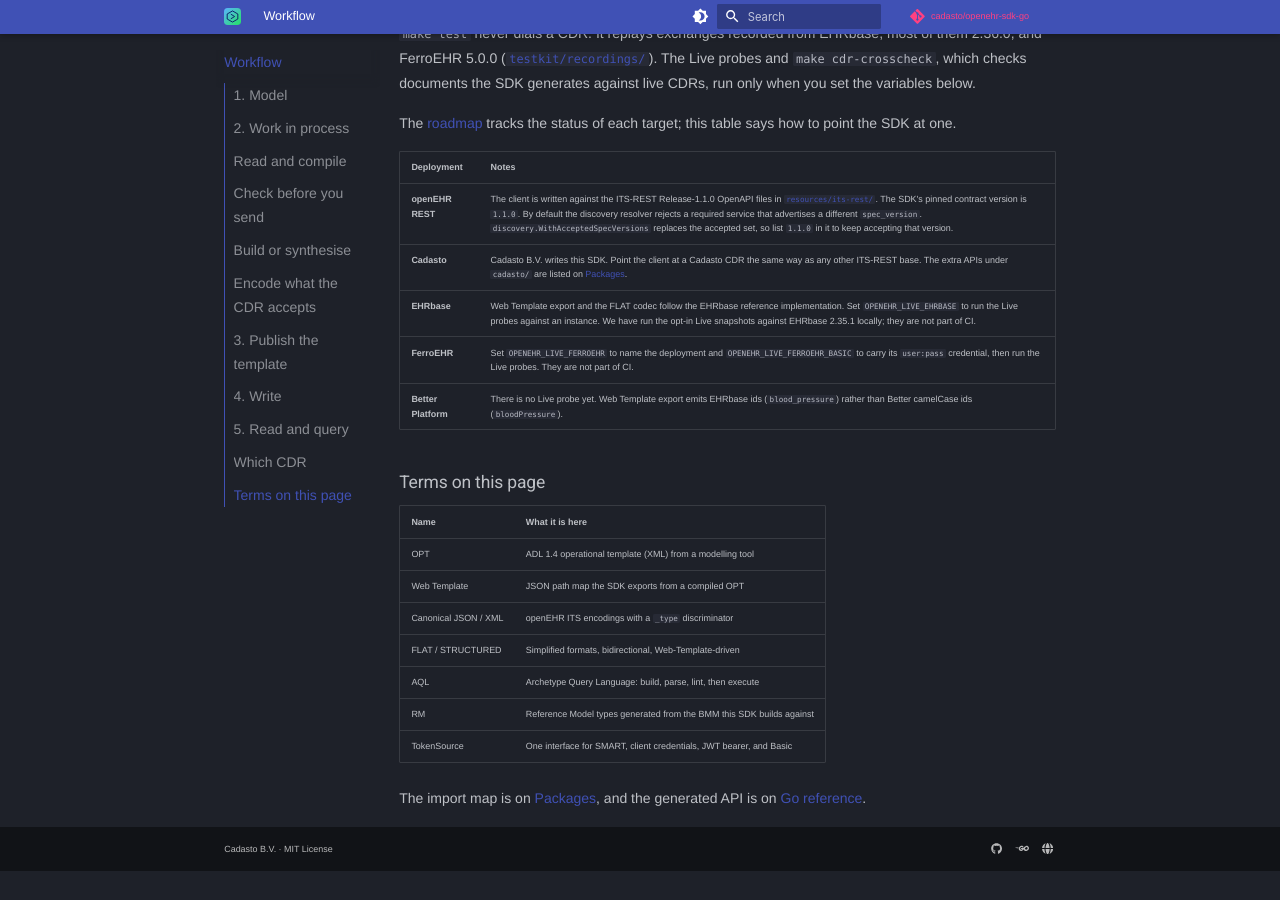
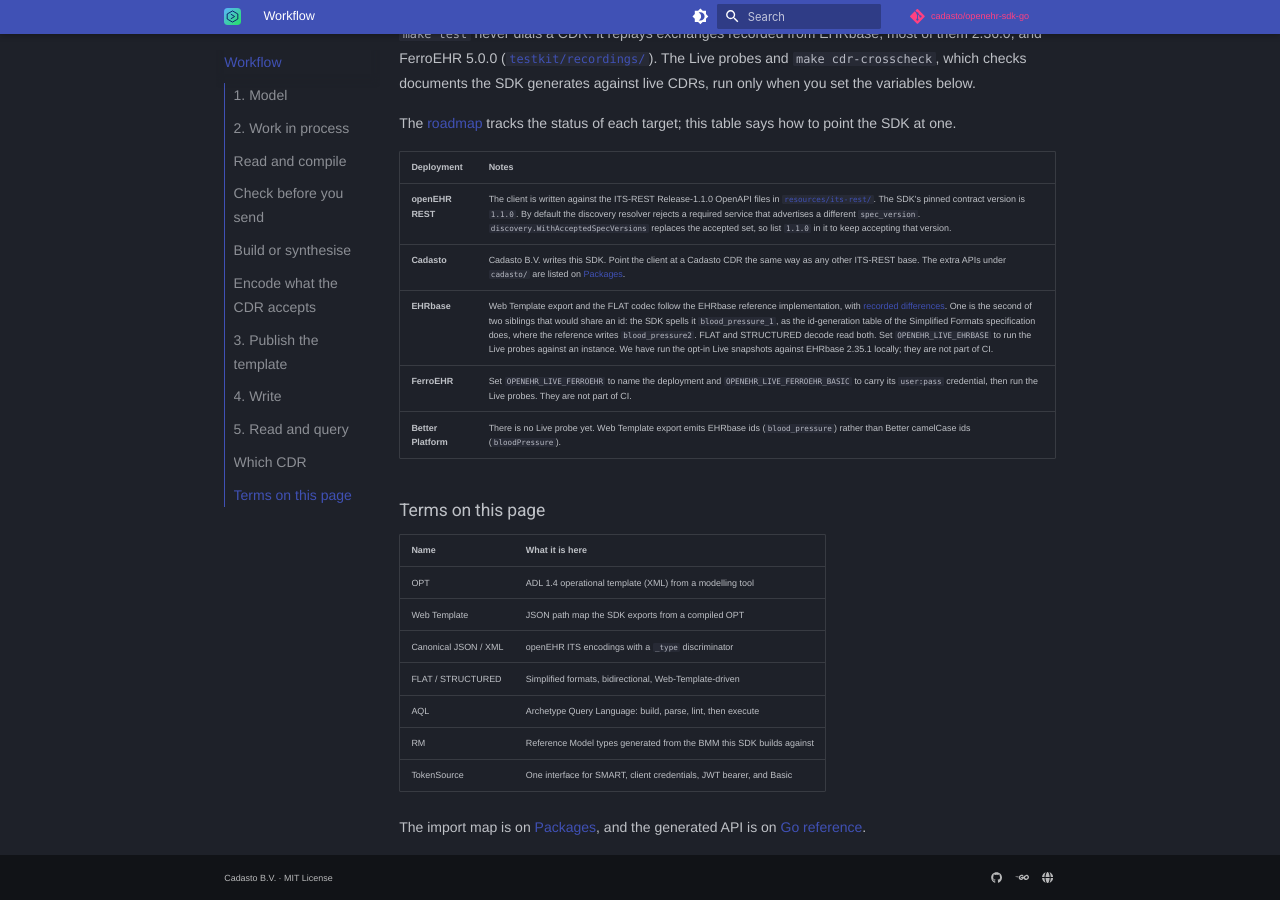
Before and after one commit to Cadasto/openehr-sdk-go, an MkDocs documentation site: the page built from pages/workflow.md, in a window 1280 px wide and 900 px high, scrolled down 2241 px. Built offline with MkDocs 1.6.1 and Material for MkDocs 9.7.7, drawn with Linux system fonts in a browser that asks for light colours; nearby versions of some CDN libraries; library files that are not in the unit come from our copies; plug-ins that fetch from the network failed and are left out; comment, search, counter and statistics services are not loaded; before the commit the page ends 3112 px from its top, so only the background shows below that.

Commit message:
docs(pages): say the duplicate-sibling id departs from the EHRbase reference
The workflow page's EHRbase row said Web Template export and the FLAT codec
follow the reference. They do, with recorded differences, and one now shows in
the keys of any template with two siblings that share an id: the SDK writes
blood_pressure_1 where the reference writes blood_pressure2. Decode reads both.

Assisted-by: Claude Code (claude-opus-5-5)

```diff
--- a/pages/workflow.md
+++ b/pages/workflow.md
@@ -164,7 +164,7 @@ tracks the status of each target; this table says how to point the SDK at one.
 |---|---|
 | **openEHR REST** | The client is written against the ITS-REST Release-1.1.0 OpenAPI files in [`resources/its-rest/`](https://github.com/cadasto/openehr-sdk-go/blob/main/resources/its-rest/README.md). The SDK's pinned contract version is `1.1.0`. By default the discovery resolver rejects a required service that advertises a different `spec_version`. `discovery.WithAcceptedSpecVersions` replaces the accepted set, so list `1.1.0` in it to keep accepting that version. |
 | **Cadasto** | Cadasto B.V. writes this SDK. Point the client at a Cadasto CDR the same way as any other ITS-REST base. The extra APIs under `cadasto/` are listed on [Packages](packages.md#cadasto-extras). |
-| **EHRbase** | Web Template export and the FLAT codec follow the EHRbase reference implementation. Set `OPENEHR_LIVE_EHRBASE` to run the Live probes against an instance. We have run the opt-in Live snapshots against EHRbase 2.35.1 locally; they are not part of CI. |
+| **EHRbase** | Web Template export and the FLAT codec follow the EHRbase reference implementation, with [recorded differences](https://github.com/cadasto/openehr-sdk-go/blob/main/openehr/template/webtemplate/deviations.md). One is the second of two siblings that would share an id: the SDK spells it `blood_pressure_1`, as the id-generation table of the Simplified Formats specification does, where the reference writes `blood_pressure2`. FLAT and STRUCTURED decode read both. Set `OPENEHR_LIVE_EHRBASE` to run the Live probes against an instance. We have run the opt-in Live snapshots against EHRbase 2.35.1 locally; they are not part of CI. |
 | **FerroEHR** | Set `OPENEHR_LIVE_FERROEHR` to name the deployment and `OPENEHR_LIVE_FERROEHR_BASIC` to carry its `user:pass` credential, then run the Live probes. They are not part of CI. |
 | **Better Platform** | There is no Live probe yet. Web Template export emits EHRbase ids (`blood_pressure`) rather than Better camelCase ids (`bloodPressure`). |
 
```
